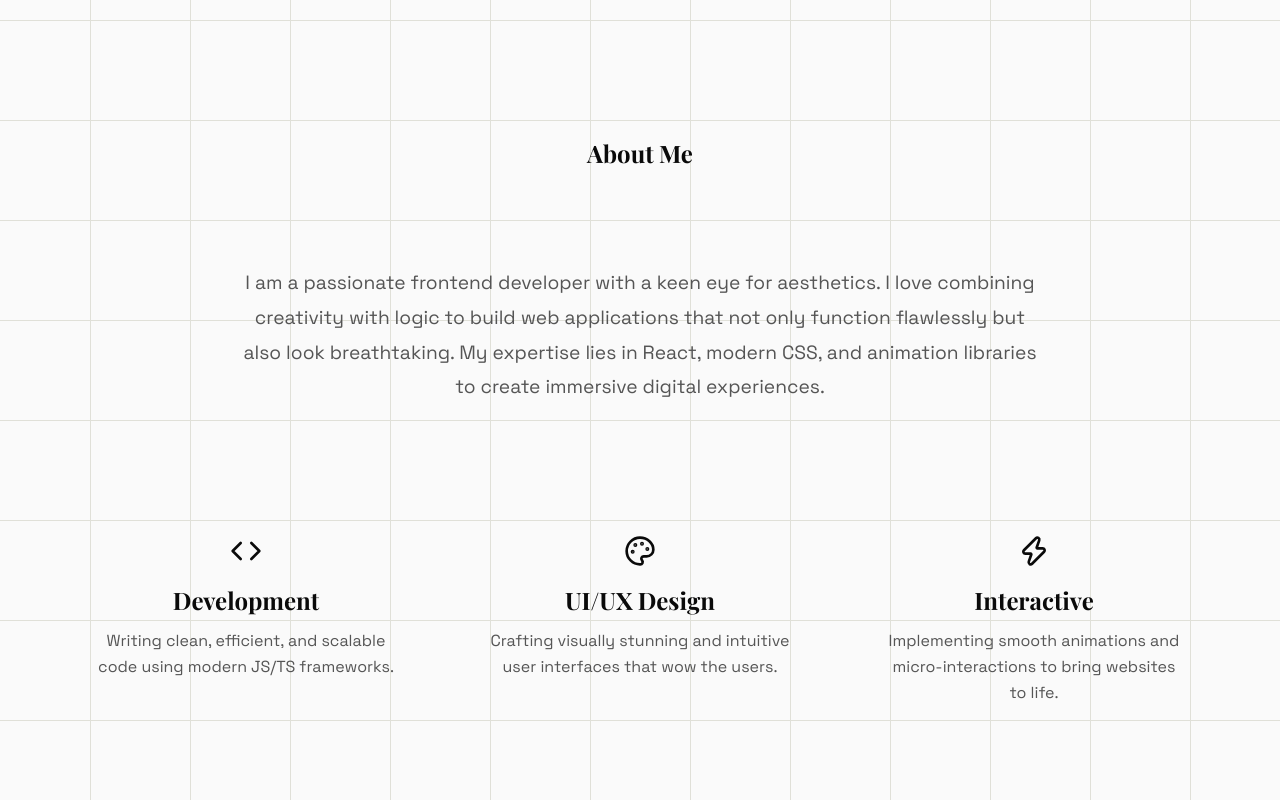
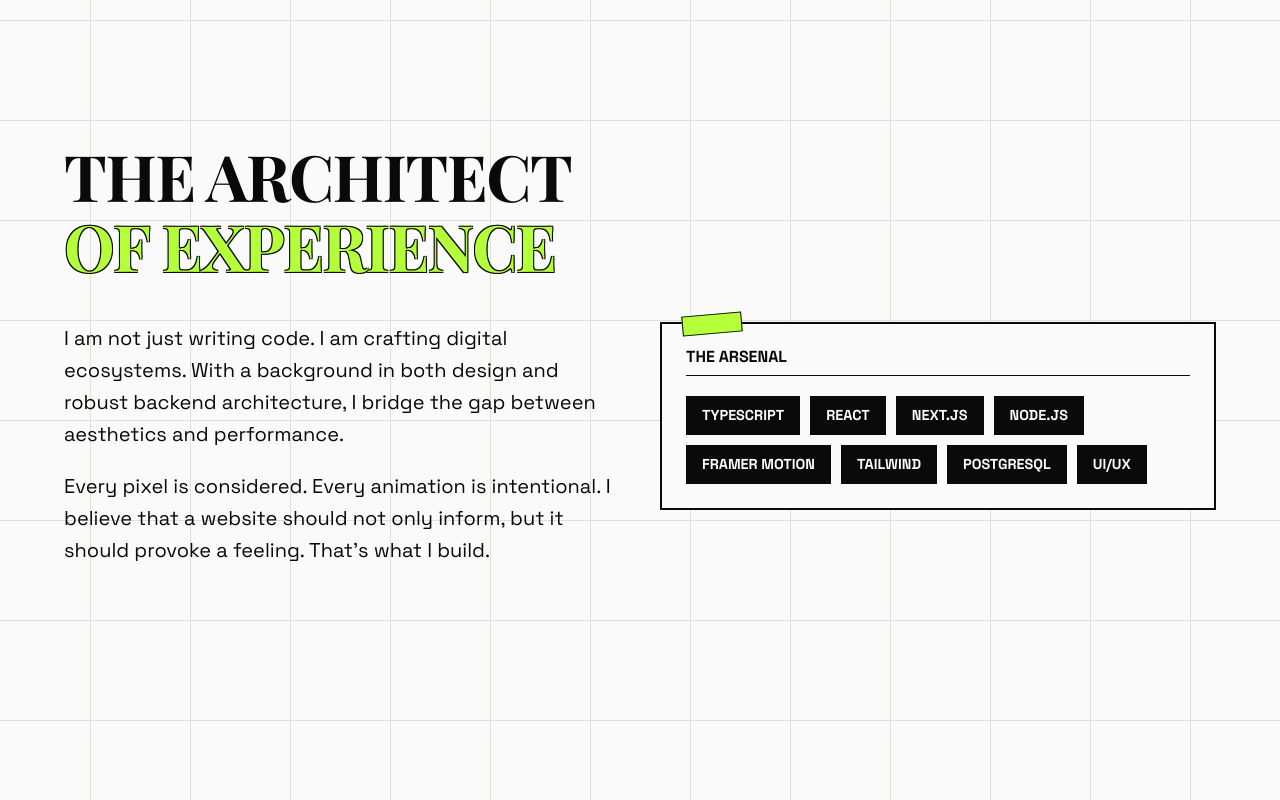
Before and after one commit to amay29/Portfolio, a React (Vite) app: page / in a window 1280 px wide. Shown: the part 780-1580 px from the top of the page. Built offline with nearby package versions, Linux system fonts and the light colour scheme.

Commit message:
feat: redesign about section with editorial story approach

```diff
--- a/src/components/AboutMe.tsx
+++ b/src/components/AboutMe.tsx
@@ -1,56 +1,67 @@
 import React from 'react';
 import { motion } from 'framer-motion';
-import { Code, Palette, Zap } from 'lucide-react';
-import Tilt from 'react-parallax-tilt';
 
 const AboutMe: React.FC = () => {
   const skills = [
-    { icon: <Code size={32} />, title: 'Development', desc: 'Writing clean, efficient, and scalable code using modern JS/TS frameworks.' },
-    { icon: <Palette size={32} />, title: 'UI/UX Design', desc: 'Crafting visually stunning and intuitive user interfaces that wow the users.' },
-    { icon: <Zap size={32} />, title: 'Interactive', desc: 'Implementing smooth animations and micro-interactions to bring websites to life.' }
+    "TypeScript", "React", "Next.js", "Node.js",
+    "Framer Motion", "Tailwind", "PostgreSQL", "UI/UX"
   ];
 
   return (
-    <section id="about" className="section-container">
+    <section id="about" className="section-container border-t">
+      <div style={{ display: 'grid', gridTemplateColumns: '1fr', gap: '40px', paddingBottom: '60px' }}>
+
         <motion.div
           initial={{ opacity: 0, y: 50 }}
           whileInView={{ opacity: 1, y: 0 }}
           viewport={{ once: true, margin: "-100px" }}
-        transition={{ duration: 0.6 }}
+          transition={{ duration: 0.8 }}
         >
-        <h2 style={{ textAlign: 'center', marginBottom: '60px' }}>
-          <span className="gradient-text">About Me</span>
+          <h2 style={{ fontSize: 'clamp(2.5rem, 5vw, 4rem)', letterSpacing: '-0.02em', textTransform: 'uppercase', marginBottom: '20px' }}>
+            The Architect <br />
+            <span style={{ color: 'var(--accent-primary)', textShadow: '1px 1px 0 var(--text-primary), -1px -1px 0 var(--text-primary), 1px -1px 0 var(--text-primary), -1px 1px 0 var(--text-primary)' }}>
+              of Experience
+            </span>
           </h2>
 
-        <div className="glass-card" style={{ padding: '40px', marginBottom: '60px' }}>
-          <p style={{ fontSize: '1.2rem', color: 'var(--text-secondary)', lineHeight: 1.8, textAlign: 'center', maxWidth: '800px', margin: '0 auto' }}>
-            I am a passionate frontend developer with a keen eye for aesthetics.
-            I love combining creativity with logic to build web applications that not only function flawlessly but also look breathtaking.
-            My expertise lies in React, modern CSS, and animation libraries to create immersive digital experiences.
+          <div style={{ display: 'grid', gridTemplateColumns: 'repeat(auto-fit, minmax(300px, 1fr))', gap: '40px', marginTop: '40px' }}>
+            <div style={{ fontSize: '1.25rem', lineHeight: 1.6, fontWeight: 400 }}>
+              <p style={{ marginBottom: '20px' }}>
+                I am not just writing code. I am crafting digital ecosystems. With a background in both design and robust backend architecture, I bridge the gap between aesthetics and performance.
+              </p>
+              <p>
+                Every pixel is considered. Every animation is intentional. I believe that a website should not only inform, but it should provoke a feeling. That's what I build.
               </p>
             </div>
 
-        <div style={{ display: 'grid', gridTemplateColumns: 'repeat(auto-fit, minmax(300px, 1fr))', gap: '30px' }}>
-          {skills.map((skill, index) => (
-            <Tilt key={index} tiltMaxAngleX={10} tiltMaxAngleY={10} scale={1.05} transitionSpeed={2500}>
-              <motion.div
-                className="glass-card"
-                style={{ padding: '30px', textAlign: 'center', height: '100%' }}
-                initial={{ opacity: 0, y: 30 }}
-                whileInView={{ opacity: 1, y: 0 }}
-                viewport={{ once: true }}
-                transition={{ delay: index * 0.2, duration: 0.5 }}
-              >
-                <div style={{ color: 'var(--accent-cyan)', marginBottom: '20px', display: 'flex', justifyContent: 'center' }}>
-                  {skill.icon}
-                </div>
-                <h3 style={{ fontSize: '1.5rem', marginBottom: '15px' }}>{skill.title}</h3>
-                <p style={{ color: 'var(--text-secondary)' }}>{skill.desc}</p>
-              </motion.div>
-            </Tilt>
+            <div style={{ display: 'flex', flexDirection: 'column', gap: '20px' }}>
+              <div style={{ border: '2px solid var(--text-primary)', padding: '24px', position: 'relative', background: 'var(--bg-primary)' }}>
+                {/* Brutalist tape detail */}
+                <div style={{ position: 'absolute', top: -10, left: 20, width: 60, height: 20, background: 'var(--accent-primary)', border: '1px solid var(--text-primary)', transform: 'rotate(-5deg)' }}></div>
+
+                <h3 style={{ fontFamily: 'var(--font-sans)', textTransform: 'uppercase', fontSize: '1rem', borderBottom: '1px solid var(--text-primary)', paddingBottom: '10px', marginBottom: '20px' }}>
+                  The Arsenal
+                </h3>
+
+                <div style={{ display: 'flex', flexWrap: 'wrap', gap: '10px' }}>
+                  {skills.map((skill, i) => (
+                    <span key={i} style={{
+                      padding: '8px 16px',
+                      background: 'var(--text-primary)',
+                      color: 'var(--bg-primary)',
+                      fontSize: '0.9rem',
+                      fontWeight: 'bold',
+                      textTransform: 'uppercase'
+                    }}>
+                      {skill}
+                    </span>
                   ))}
                 </div>
+              </div>
+            </div>
+          </div>
         </motion.div>
+      </div>
     </section>
   );
 };
```
Lines whose indentation alone changed are shown as unchanged.
